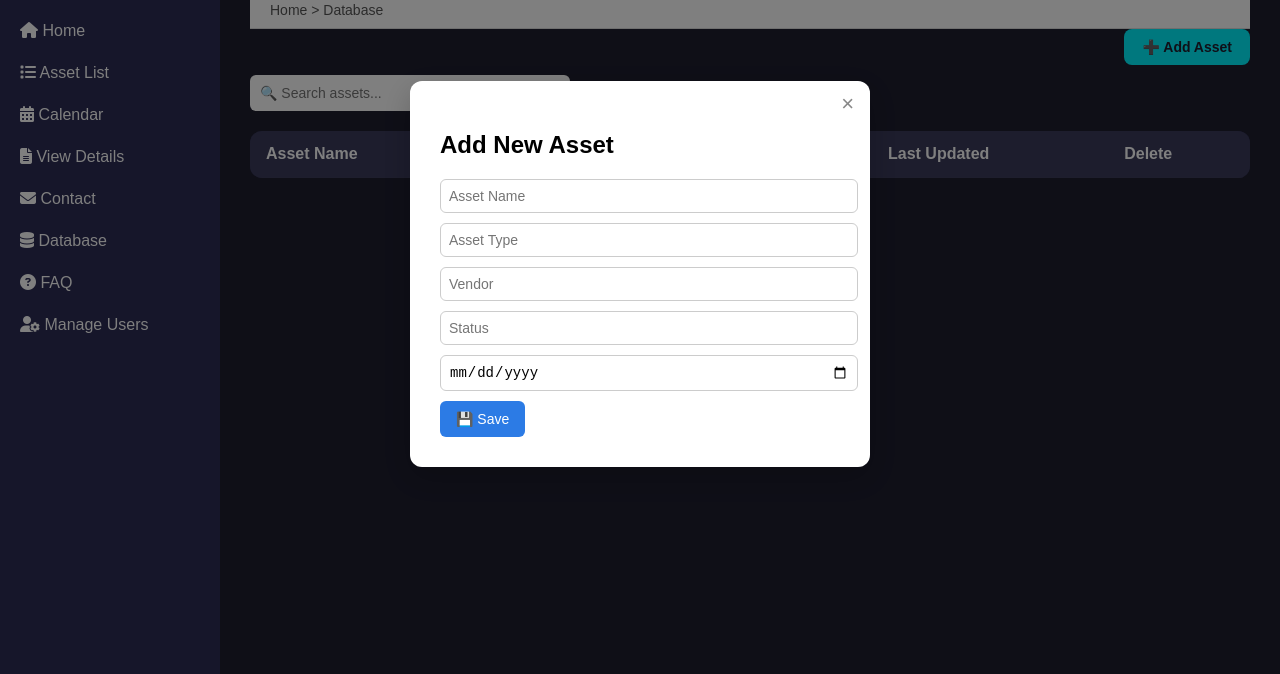
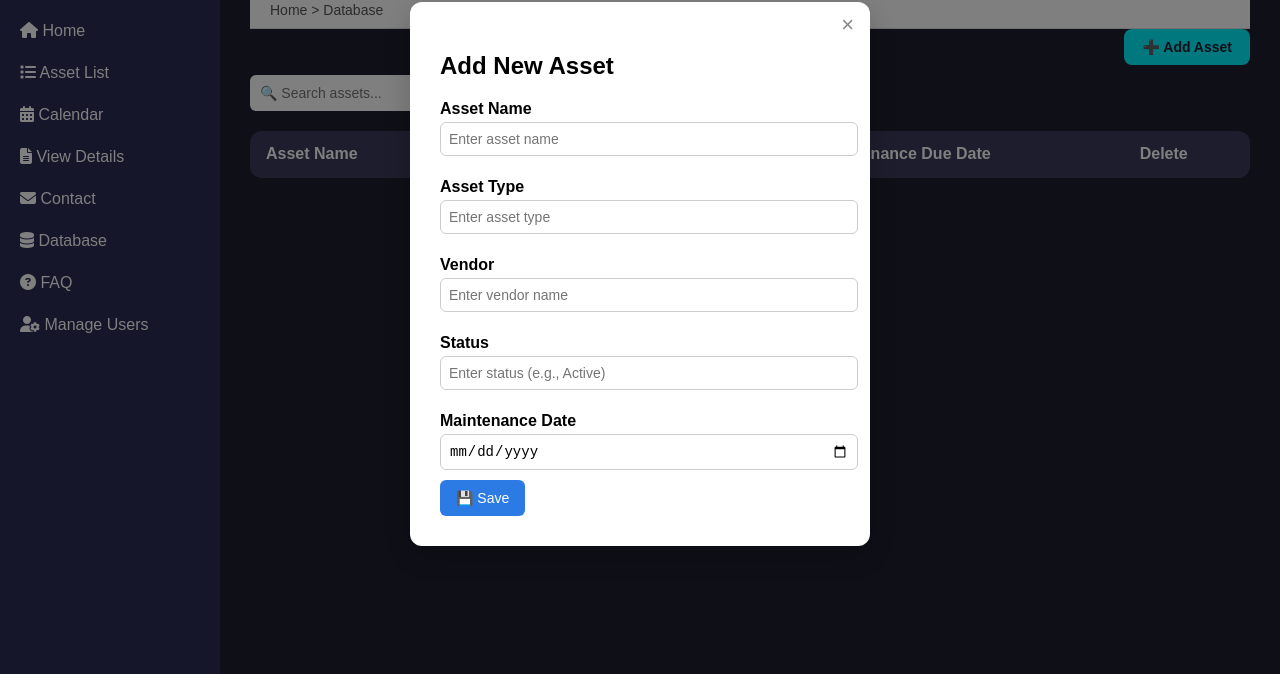
Before and after one commit to nonkylmik/my-astra-project1, a plain HTML site: page pages/database.html in a window 1280 px wide. Both pictures are taken after a click on the button "➕ Add Asset". Shown: the part 126-800 px from the top of the page. Drawn offline with Linux system fonts and the light colour scheme; no server answers.

Commit message:
Changes to Database.html add button modal and a name replacement

```diff
--- a/pages/database.html
+++ b/pages/database.html
@@ -137,6 +137,11 @@
       color: black;
       position: relative;
     }
+    .modal label {
+      font-weight: bold;
+      display: block;
+      margin: 12px 0 4px;
+    }
     .modal input {
       width: 100%;
       padding: 8px;
@@ -207,7 +212,7 @@
         <th>ID</th>
         <th>Location</th>
         <th>Status</th>
-        <th>Last Updated</th>
+        <th>Maintenance Due Date</th>
         <th>Delete</th>
       </tr>
     </thead>
@@ -218,11 +223,22 @@
   <div class="modal">
     <span class="close-btn" onclick="closeModal()">&times;</span>
     <h2>Add New Asset</h2>
-    <input type="text" id="name" placeholder="Asset Name" />
-    <input type="text" id="type" placeholder="Asset Type" />
-    <input type="text" id="vendor" placeholder="Vendor" />
-    <input type="text" id="status" placeholder="Status" />
-    <input type="date" id="maintenance_date" placeholder="Maintenance Date" />
+
+    <label for="name">Asset Name</label>
+    <input type="text" id="name" placeholder="Enter asset name" />
+
+    <label for="type">Asset Type</label>
+    <input type="text" id="type" placeholder="Enter asset type" />
+
+    <label for="vendor">Vendor</label>
+    <input type="text" id="vendor" placeholder="Enter vendor name" />
+
+    <label for="status">Status</label>
+    <input type="text" id="status" placeholder="Enter status (e.g., Active)" />
+
+    <label for="maintenance_date">Maintenance Date</label>
+    <input type="date" id="maintenance_date" />
+
     <button onclick="saveAsset()">💾 Save</button>
   </div>
 </div>
```
Also changed, not shown: images/Bro-logo (1).png (added).
